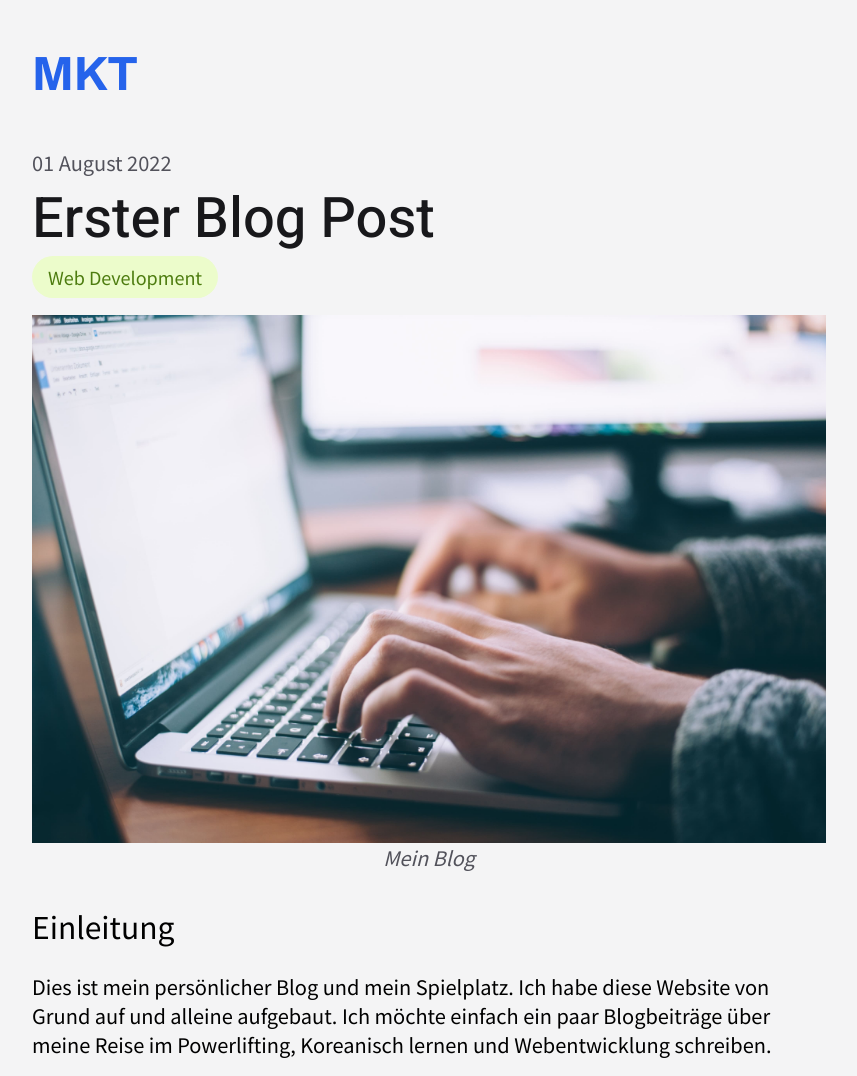
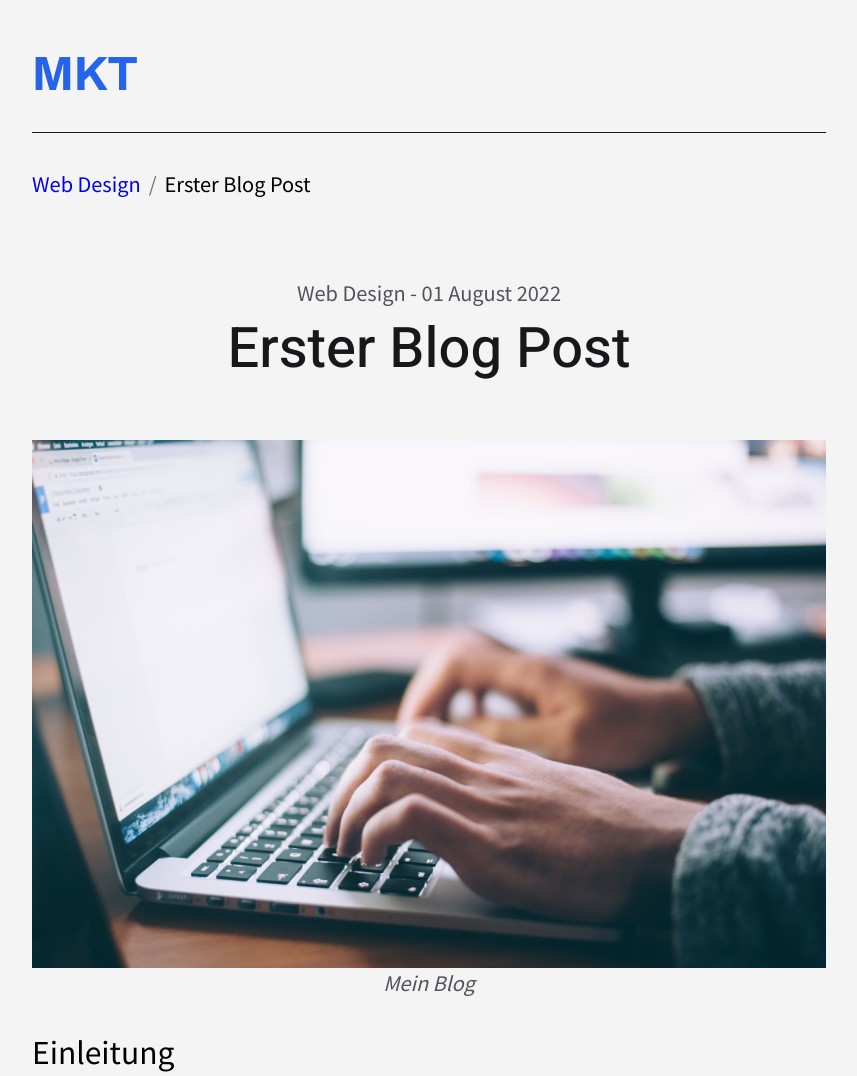
Before and after one commit to MinhKhangTran/11ty_MKT_v2, an Eleventy site: page src/blog/erster-blog-post.md in a window 1280 px wide. Shown: the top 1076 px of the page, without its empty margins (211-1068 px from the left). Built offline with nearby package versions, Linux system fonts and the light colour scheme; Eleventy itself is replaced by a stand-in of ours; files that its build step writes are made by us from their sources.

Commit message:
:sparkles: layout fix

```diff
--- a/src/_includes/layouts/blog-item.html
+++ b/src/_includes/layouts/blog-item.html
@@ -2,18 +2,39 @@
 "layouts/base.html" %} {% block content %}
 
 <section id="blog__item" aria-label="blog section" class="container">
-  <div class="text-zinc-600">
+  <nav aria-label="breadcrumb">
+    <ol class="breadcrumb">
+      <li class="breadcrumb-item"><a href="/{{tags_href}}">{{tags}}</a></li>
+      <li class="breadcrumb-item active" aria-current="page">{{title}}</li>
+    </ol>
+  </nav>
+  <div class="text-zinc-600 text-center">
+    <a href="/{{tags_href}}" class="tag">{{tags}} - </a>
     <time datetime="{{date | dateFilter}}">{{date | dateFilter}}</time>
   </div>
   <h1 class="heading-1 | text-zinc-900">{{title}}</h1>
-  <a href="/{{tags_href}}">
-    <span class="pill__{{tags_href}} | rounded">{{tags}} </span>
-  </a>
+
   {{content |safe}}
 </section>
+<article id="blog__intro" class="container | mt-3 d-flex">
+  <div class="intro__img">
+    <img src="/images/mkt.png" alt="Minh Khang Tran's Bild" />
+  </div>
+  <div class="intro__text">
+    <p class="body-sm | text-zinc-800">Willkommen auf meinem Blog.</p>
+    <p class="body-sm | text-zinc-800">
+      Hier schreibe ich über meinen Fortschritt in Powerlifting, in der
+      koreanischen Sprache und im Web Design
+    </p>
+  </div>
+</article>
+<div class="button__navigation | d-flex justify-space-between container">
+  <!-- prev button -->
 
-<div class="container | back__button">
-  <a href="/" class="btn">Zurück zu den Posts</a>
+  <div class="">
+    <a href="/" class="">Alle Posts</a>
+  </div>
+  <!-- next button -->
 </div>
 
 {% endblock %}
--- a/src/_includes/partials/top-bar.html
+++ b/src/_includes/partials/top-bar.html
@@ -1,9 +1,8 @@
 <a class="skip-to-content" href="#main-content">Zum Hauptinhalt springen</a>
 <header class="container">
   <div class="wrapper | d-flex justify-space-between">
-    <h1 class="logo">
-      <a href="/">{{navbar.brand}}</a>
-    </h1>
+    <a class="logo" href="/">{{navbar.brand}}</a>
+
     <!-- <button class="d-flex align-center | text-zinc-900" type="button">
       <svg
         width="24"
--- a/src/blog/erster-blog-post.md
+++ b/src/blog/erster-blog-post.md
@@ -2,7 +2,7 @@
 title: Erster Blog Post
 displayTitle: Erster Blog Post
 description: Dies ist mein persönlicher Blog und mein Spielplatz. Ich habe diese Website von Grund auf und alleine aufgebaut. Ich möchte einfach ein paar Blogbeiträge über meine Reise im Powerlifting, Koreanisch lernen und Webentwicklung.
-tags: web development
+tags: web design
 tags_href: web
 date: 2022-08-01
 page_meta:
--- a/src/scss/components/_blog-item.scss
+++ b/src/scss/components/_blog-item.scss
@@ -1,28 +1,56 @@
 @use "sass:math";
 
 #blog__item {
-  margin-block: math.div(40rem, 16);
-  @include md {
-    margin-block: math.div(48rem, 16);
+  nav {
+    padding-block: 1rem 2rem;
+    @include lg {
+      padding-block: 1rem 4rem;
+    }
+    .breadcrumb {
+      display: flex;
+      flex-wrap: wrap;
+      list-style: none;
+      margin-bottom: 1rem;
+      padding: 0;
+      &-item {
+        text-transform: capitalize;
+        .active {
+          color: $zinc-800;
+        }
+      }
+    }
+    .breadcrumb-item + .breadcrumb-item {
+      padding-left: 0.5rem;
+    }
+    .breadcrumb-item + .breadcrumb-item::before {
+      color: #6c757d;
+      content: "/";
+      float: left;
+      padding-right: 0.5rem;
+    }
   }
-
   p {
-    margin-top: 1.5rem;
+    margin-bottom: 1.25rem;
+  }
+  .tag {
+    text-transform: capitalize;
+    color: $zinc-600;
   }
   h1 {
-    padding-block: 1rem;
+    padding-block: 1rem math.div(40rem, 16);
+    text-align: center;
   }
-  h2,
-  h3 {
-    margin-top: 2rem;
+  h2 {
+    margin-block: 2rem 1rem;
   }
   h3 {
+    margin-block: 1.5rem 1rem;
     font-size: 2rem;
     font-weight: bold;
   }
   figure {
     margin-top: 1.5rem;
-    margin-bottom: 0.5rem;
+    margin-bottom: 2rem;
     figcaption {
       text-align: center;
       font-style: italic;
@@ -42,6 +70,37 @@
     font-style: italic;
   }
 }
-.back__button {
-  margin-bottom: 2rem;
+#blog__intro {
+  padding-block: math.div(80rem, 16) math.div(48rem, 16);
+
+  gap: 1.5rem;
+  flex-direction: column;
+  align-items: center;
+  @include lg {
+    flex-direction: row;
+    padding-block: math.div(104rem, 16) math.div(64rem, 16);
+  }
+
+  .intro__img {
+    img {
+      width: 80px;
+      aspect-ratio: 1;
+      @include lg {
+        width: 120px;
+      }
+    }
+  }
+  .intro__text {
+    text-align: center;
+    @include lg {
+      text-align: left;
+    }
+  }
 }
+.button__navigation {
+  border-top: 1px solid $zinc-900;
+  margin-bottom: math.div(48rem, 16);
+  @include lg {
+    margin-bottom: math.div(64rem, 16);
+  }
+}
--- a/src/scss/components/_navbar.scss
+++ b/src/scss/components/_navbar.scss
@@ -1,6 +1,5 @@
 @use "sass:math";
 #intro {
-  border-top: 1px solid $zinc-900;
   padding-top: 1.5rem;
   gap: 1.5rem;
   flex-direction: column;
@@ -10,12 +9,12 @@
   }
 
   .intro__img {
-    @include lg {
-      width: 16.67%;
-    }
     img {
       width: 80px;
       aspect-ratio: 1;
+      @include lg {
+        width: 120px;
+      }
     }
   }
   .intro__text {
@@ -25,7 +24,7 @@
     }
   }
 }
-nav {
+#navigation {
   padding-top: math.div(16rem, 16);
   @include md {
     padding-top: math.div(32rem, 16);
--- a/src/scss/components/_top-bar.scss
+++ b/src/scss/components/_top-bar.scss
@@ -1,7 +1,9 @@
 @use "sass:math";
 
 header {
+  border-bottom: 1px solid $zinc-900;
   padding-top: math.div(24rem, 16);
+  padding-bottom: 1rem;
   @include md {
     padding-top: math.div(48rem, 16);
   }
```
Also changed, not shown: src/_includes/layouts/korean.html (+3 -4 lines), src/_includes/layouts/lifting.html (+3 -4 lines), src/_includes/layouts/web-development.html (+3 -4 lines), src/_includes/partials/navbar.html (+2 -2 lines), src/css/index.css.
